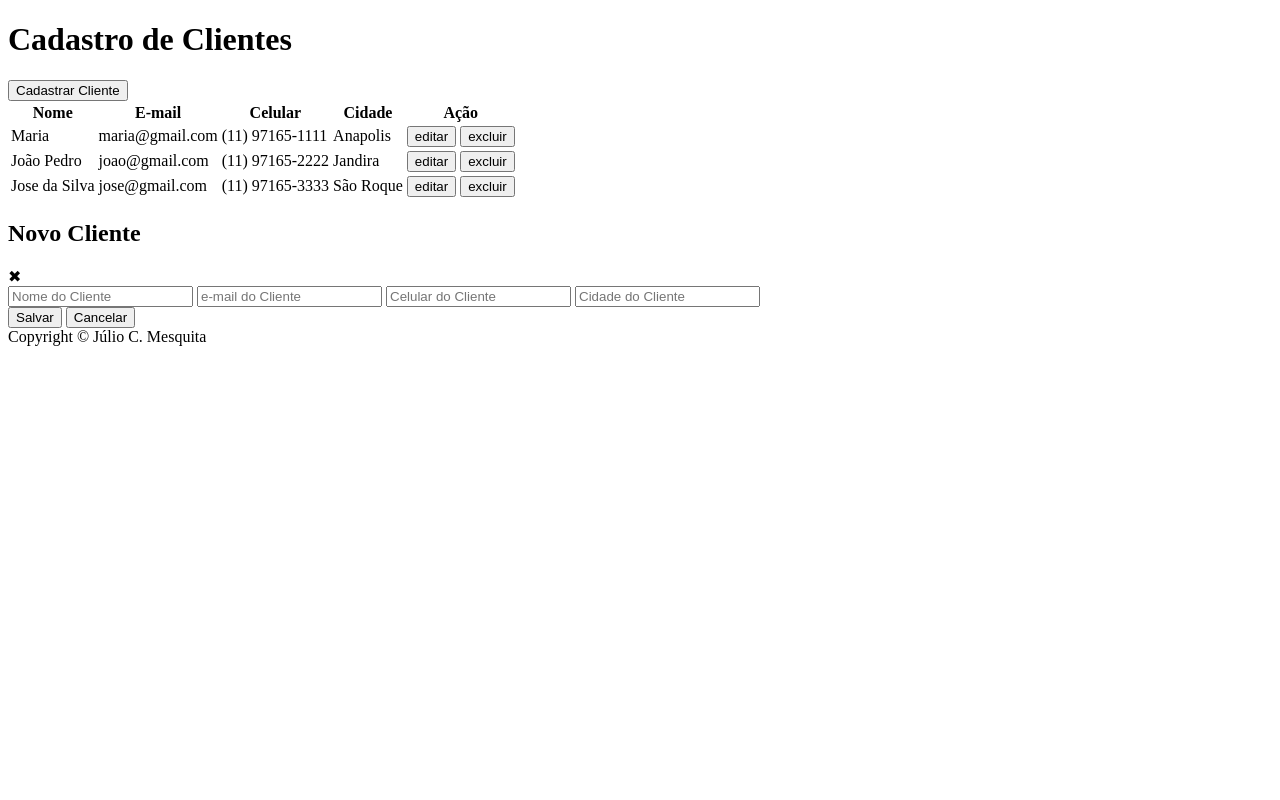
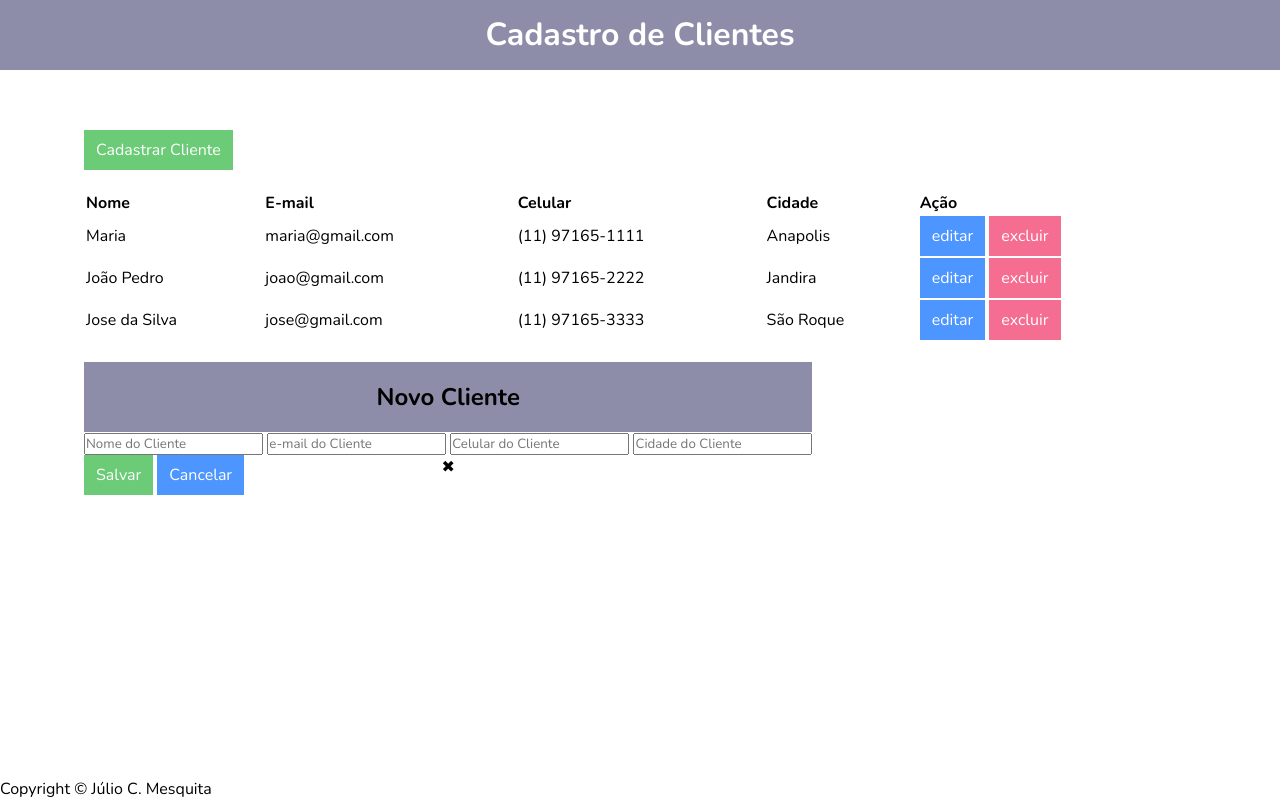
Before and after one commit to devjuliomesquita/CRUD_javascript, a plain HTML site: page index.html in a window 1280 px wide. Drawn offline with nearby package versions, Linux system fonts and the light colour scheme.

Commit message:
Versao_02
iniciando a estilização

```diff
--- a/index.html
+++ b/index.html
@@ -5,11 +5,8 @@
     <meta http-equiv="X-UA-Compatible" content="IE=edge">
     <meta name="viewport" content="width=device-width, initial-scale=1.0">
     <link rel="preconnect" href="https://fonts.gstatic.com">
-    <link href="https://fonts.googleapis.com/css2?family=Karla:ital,wght@0,400;0,700;1,200;1,800&display=swap" rel="stylesheet">
-    <link rel="stylesheet" href="css/main.css">
-    <link rel="stylesheet" href="css/button.css">
-    <link rel="stylesheet" href="css/records.css">
-    <link rel="stylesheet" href="css/modal.css">
+    <link rel="stylesheet" href="./style.css">
+
 
     <title>CRUD-JAVASCRIPT</title>
 </head>
@@ -18,7 +15,7 @@
         <h1 class="header-title">Cadastro de Clientes</h1>
     </header>
     <main>
-        <button type="button" class="button blue mobile" id="cadastrarCliente">Cadastrar Cliente</button>
+        <button type="button" class="button green mobile" id="cadastrarCliente">Cadastrar Cliente</button>
         <table class="records">
             <thead>
                 <tr>
@@ -36,7 +33,7 @@
                     <td>(11) 97165-1111</td>
                     <td>Anapolis</td>
                     <td>
-                        <button type="button" class="button green">editar</button>
+                        <button type="button" class="button blue">editar</button>
                         <button type="button" class="button red">excluir</button>
                     </td>
                 </tr>
@@ -46,7 +43,7 @@
                     <td>(11) 97165-2222</td>
                     <td>Jandira</td>
                     <td>
-                        <button type="button" class="button green">editar</button>
+                        <button type="button" class="button blue">editar</button>
                         <button type="button" class="button red">excluir</button>
                     </td>
                 </tr>
@@ -56,7 +53,7 @@
                     <td>(11) 97165-3333</td>
                     <td>São Roque</td>
                     <td>
-                        <button type="button" class="button green">editar</button>
+                        <button type="button" class="button blue">editar</button>
                         <button type="button" class="button red">excluir</button>
                     </td>
                 </tr>
--- a/style.css
+++ b/style.css
@@ -0,0 +1,84 @@
+@import url('https://fonts.googleapis.com/css2?family=Nunito:wght@200;300;400;500;600;700;800;900&family=Poppins:wght@100;200;300;400;500;600;700;800;900&display=swap');
+
+:root
+{
+    --cor-primaria:#8D8DAA;
+    --cor-btn-del:#F56D91;
+    --cor-btn-cadastrar:#6BCB77;
+    --cor-btn-editar:#4D96FF;
+    --cor-backgrounf:#F7F5F2;
+    --cor-line-hover:#DFDFDE;
+}
+
+*
+{
+    box-sizing: border-box;
+    margin: 0;
+    padding: 0;
+    outline: none;
+    font-family: 'Nunito', sans-serif;
+}
+body
+{
+    display: flex;
+    flex-direction: column;
+    min-height: 100vh;
+}
+header
+{
+    background: var(--cor-primaria);
+    height: 70px;
+    text-align: center;
+    line-height: 70px;
+    /* COLOCAR BOXSHADOW */
+
+}
+main
+{
+    flex-grow: 1;
+    display: flex;
+    flex-direction: column;
+    align-items: flex-start;
+    width: 90%;
+    margin: 5vh auto;
+    padding: 20px;
+    gap: 20px;
+    /* COLOCAR BOXSHADOW */
+}
+.header-title
+{
+    color: #fff;
+    font-size: 2rem;
+}
+.button
+{
+    border-style: none;
+    height: 40px;
+    padding: 6px 12px;
+    color: #fff;
+    font-size: 1rem;
+    cursor: pointer;
+    transition: box-shadow .6s ease;
+}
+.button.green
+{
+    background: var(--cor-btn-cadastrar);
+}
+.button.red
+{
+    background: var(--cor-btn-del);
+}
+.button.blue
+{
+    background: var(--cor-btn-editar);
+}
+.button:hover
+{
+    box-shadow: inset 200px 0 0 #00000055;
+}
+.records
+{
+    width: 100%;
+    user-select: none;
+    text-align: left;
+}
```
